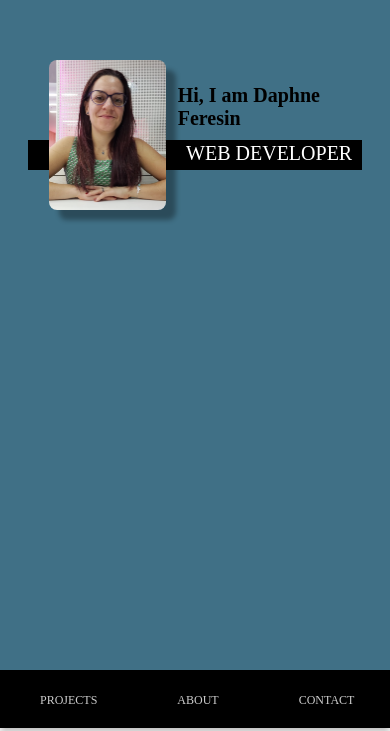
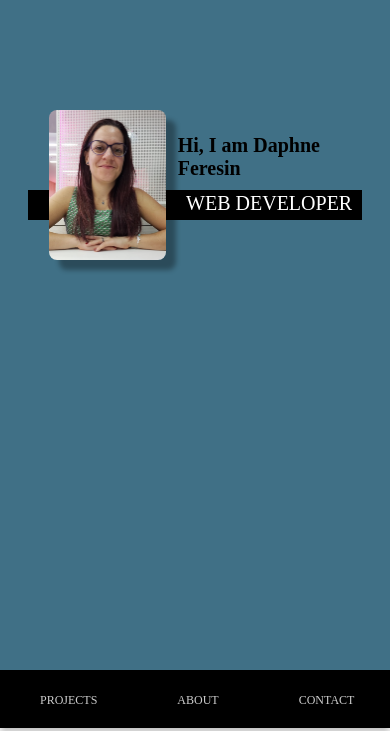
Before and after one commit to daph3105/Portfolio, a plain HTML site: page index.html in a window 390 px wide. Shown: the part 116-847 px from the top of the page. Drawn offline with Linux system fonts and the light colour scheme; a web font is replaced by a local one.

Commit message:
mobile start

```diff
--- a/style.css
+++ b/style.css
@@ -189,7 +189,7 @@ font-size: 2.5vw;
     .intro{
         align-items: center;
         width:70%;
-        padding-top:150px;
+        padding-top:200px;
     }
     .intro-subtitle{
         width:160%;
```
